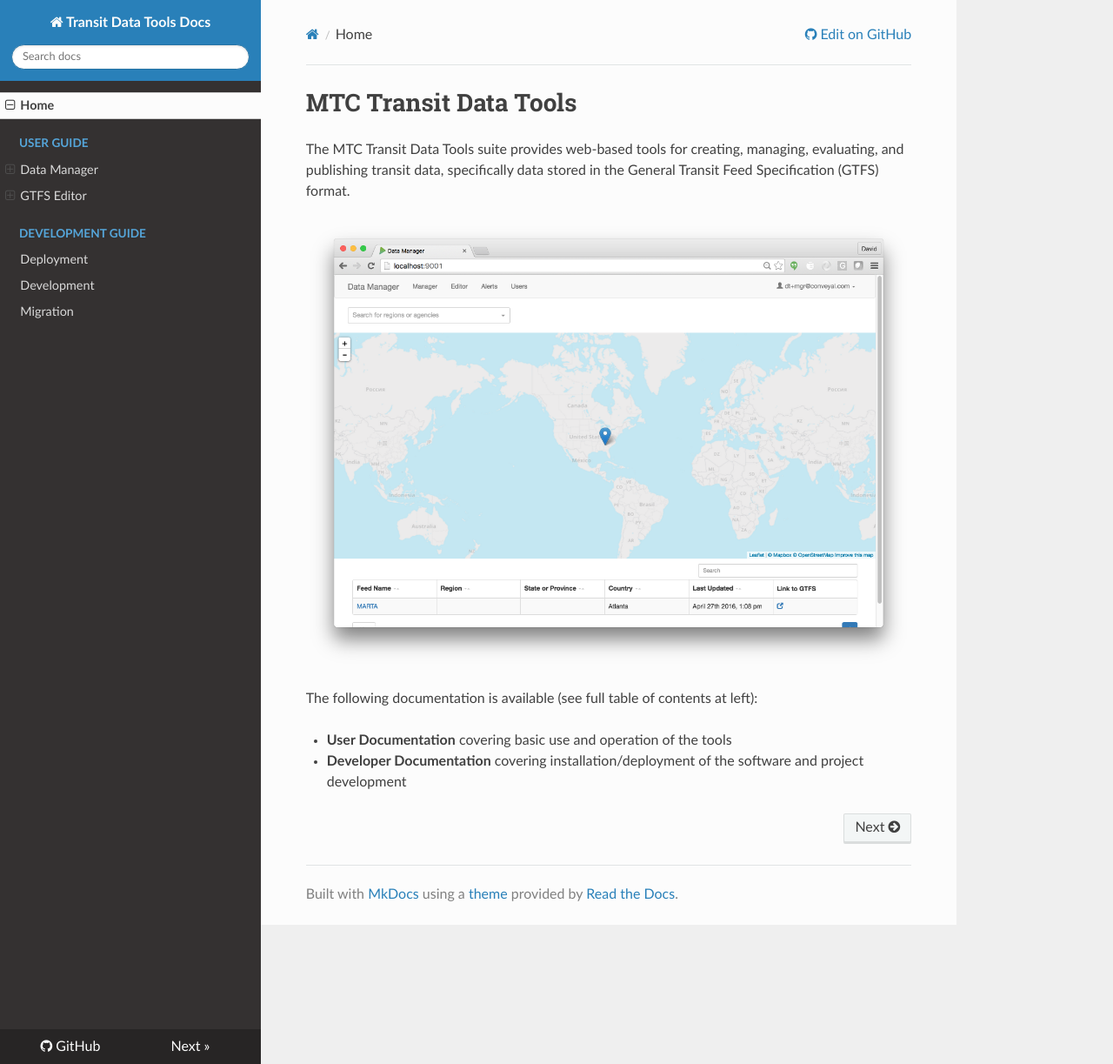
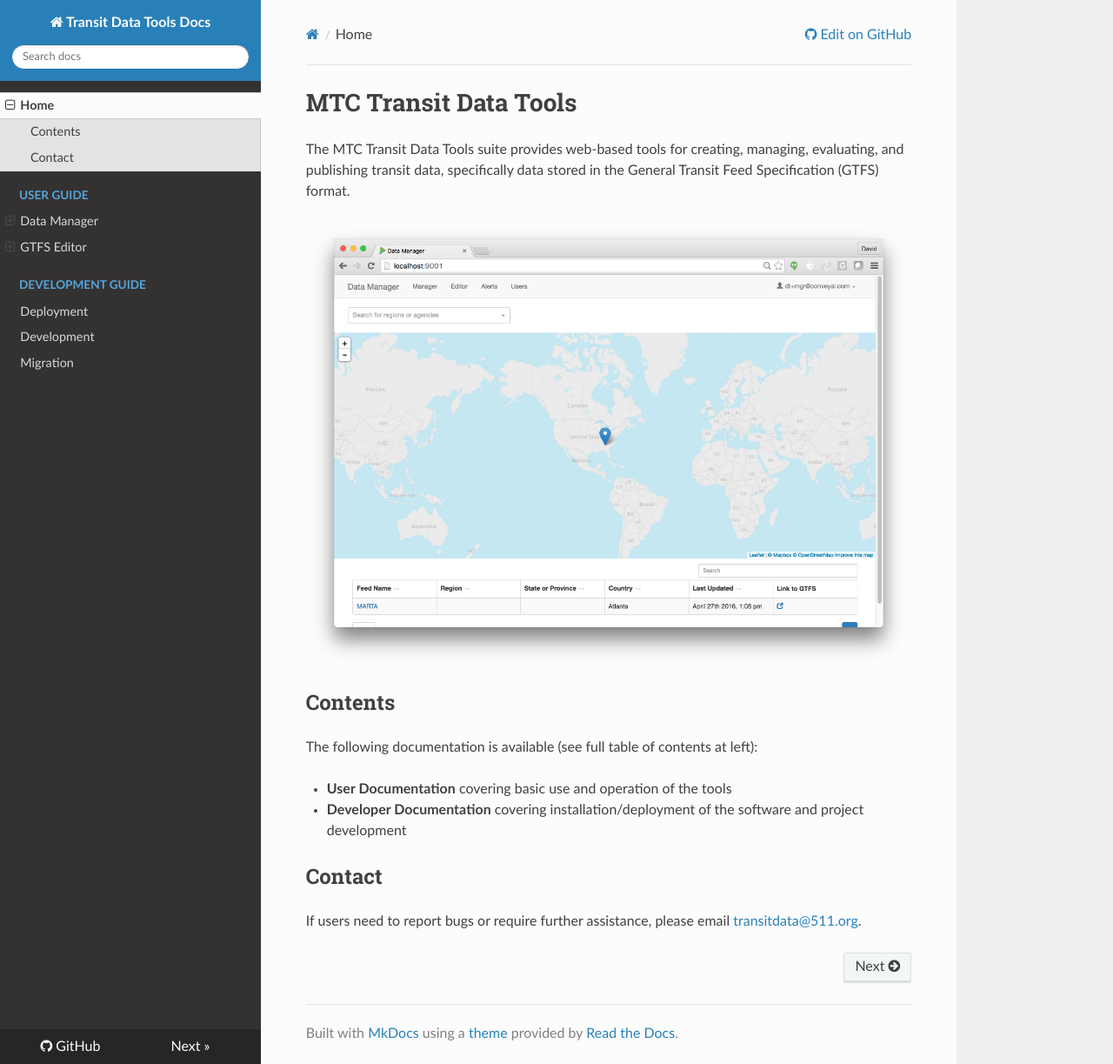
Before and after one commit to wtchen/datatools-ui, an MkDocs documentation site: the page built from docs/index.md, in a window 1280 px wide and 1223 px high. Shown: the whole window at 87% size. Built offline with MkDocs 1.6.1, drawn with Linux system fonts in a browser that asks for light colours; nearby versions of some CDN libraries; old or Windows-style settings are respelled for this version of MkDocs.

Commit message:
add contact email

```diff
--- a/docs/index.md
+++ b/docs/index.md
@@ -4,7 +4,11 @@
 
 ![screenshot](img/public-portal.png)
 
+## Contents
 The following documentation is available (see full table of contents at left):
 
 - **User Documentation** covering basic use and operation of the tools
 - **Developer Documentation** covering installation/deployment of the software and project development
+
+##Contact
+If users need to report bugs or require further assistance, please email [transitdata@511.org](mailto:transitdata@511.org).
```
